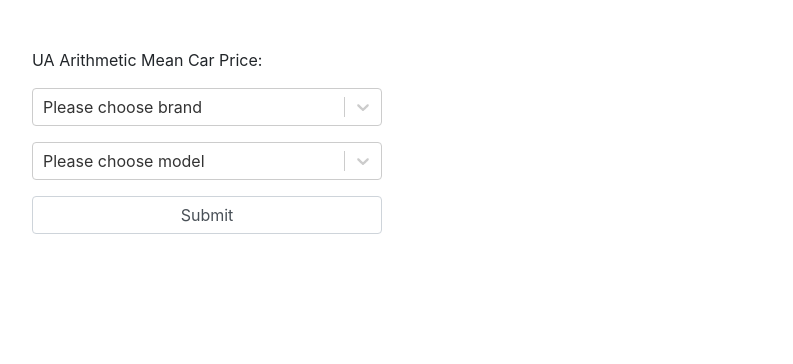
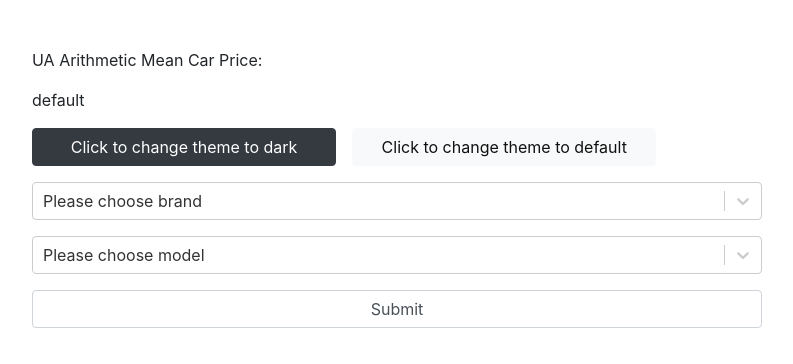
Before and after one commit to yaroslavlopush/carsexample, a React app: page / in a window 1280 px wide. Shown: the whole page, without its empty margins (148-941 px from the left). Built offline with nearby package versions, Linux system fonts and the light colour scheme; no server answers.

Commit message:
add base change theme logic(redux)

```diff
--- a/src/index.html
+++ b/src/index.html
@@ -8,7 +8,7 @@
 <body>
     <div class="container">
         <div class="row mt-5">
-            <div class="col-md-4 offset-md-1">
+            <div class="col-md-8 offset-md-1">
                 <p>UA Arithmetic Mean Car Price:</p>
                 <div id="create-article-form">
                     <!-- form -->
--- a/src/js/components/container/FormContainer.js
+++ b/src/js/components/container/FormContainer.js
@@ -2,6 +2,8 @@ import React, { Component } from "react";
 import FetchMediumPrice from "../../api/fetchMediumPrice.js";
 import CreateBrandSelect from "../../api/createBrandSelect.js";
 import CreateModelSelect from "../../api/createModelSelect.js";
+import ShowAppTheme from "../smallComponents/showAppTheme.js";
+import ChangeTheme from "../smallComponents/changeTheme.js";
 
 class FormContainer extends Component {
   constructor() {
@@ -57,6 +59,8 @@ class FormContainer extends Component {
   render() {
     return (
       <div>
+        <ShowAppTheme/>
+        <ChangeTheme/>
         <div className="mt-3" >
           <CreateBrandSelect
             choosedBrandLabel={this.state.choosedBrandLabel}
--- /dev/null
+++ b/src/js/components/smallComponents/changeTheme.js
@@ -0,0 +1,22 @@
+import React from 'react'
+import { useDispatch } from 'react-redux'
+
+const ChangeTheme = () => {
+  const dispatch = useDispatch()
+
+  function changeTheme (theme) {
+    dispatch({
+      type: 'CHANGE_THEME',
+      theme: theme
+    })
+  }
+
+  return (
+    <div>
+        <button className="btn btn-dark mr-3 col-md-5" onClick={() => changeTheme('dark')}>Click to change theme to dark</button>
+        <button className="btn btn-light col-md-5" onClick={() => changeTheme('default')}>Click to change theme to default</button>
+    </div>
+  )
+}
+
+export default ChangeTheme;
--- /dev/null
+++ b/src/js/components/smallComponents/showAppTheme.js
@@ -0,0 +1,13 @@
+import React, {useState} from 'react';
+import {useSelector} from 'react-redux';
+
+const ShowAppTheme = () => {
+  const appTheme = useSelector(state => state.theme)
+  return (
+    <div>
+      <p>{appTheme}</p>
+    </div>
+  )
+}
+
+export default ShowAppTheme;
--- a/src/js/reducers/Reducer.js
+++ b/src/js/reducers/Reducer.js
@@ -3,7 +3,19 @@ const initState = {
   }
 
   const Reducer = (state=initState,action) => {
-      return state;
+    switch (action.type){
+
+        case "CHANGE_THEME":
+          return {
+            ...state,
+            theme: action.theme
+          }
+
+        // you can have as many case statements as you need
+
+        default:
+          return state
+      }
   }
 
   export default Reducer
```
